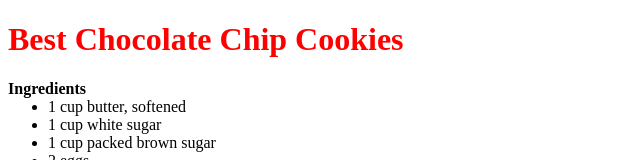
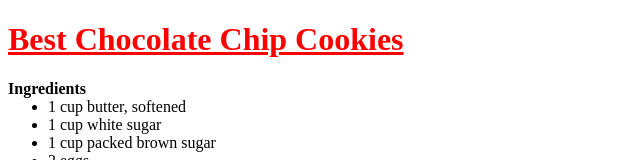
Before and after one commit to fnlytwyn3/tp4, a plain HTML site: page index.html in a window 1280 px wide. Shown: the top 160 px of the page, without its empty margins (0-640 px from the left). Drawn offline with Linux system fonts and the light colour scheme; a script that the page names is missing.

Commit message:
add the files

```diff
--- a/styles.css
+++ b/styles.css
@@ -2,7 +2,7 @@ h1 {
 
   font-family: Times New Roman;
   color: red;
-  underline: 1px;
+  text-decoration: underline;
 }
 
 h4 {
```
